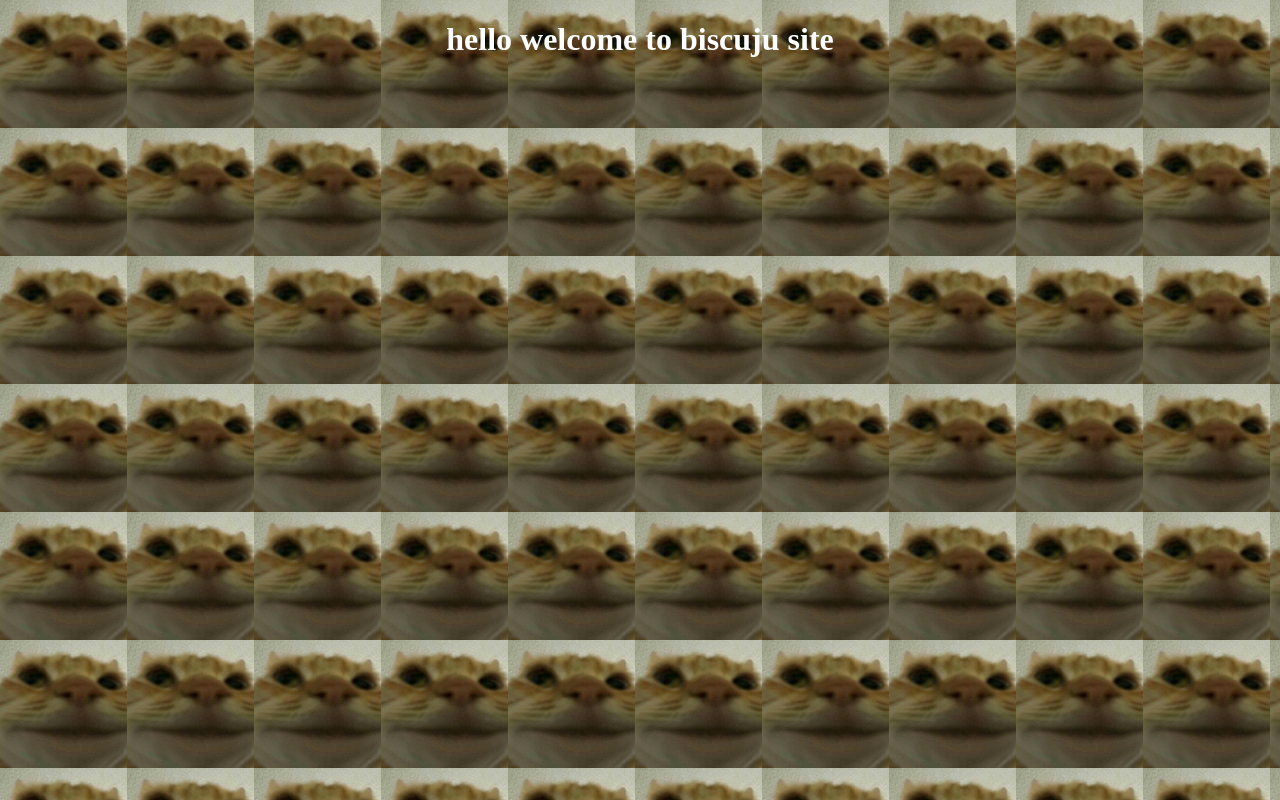
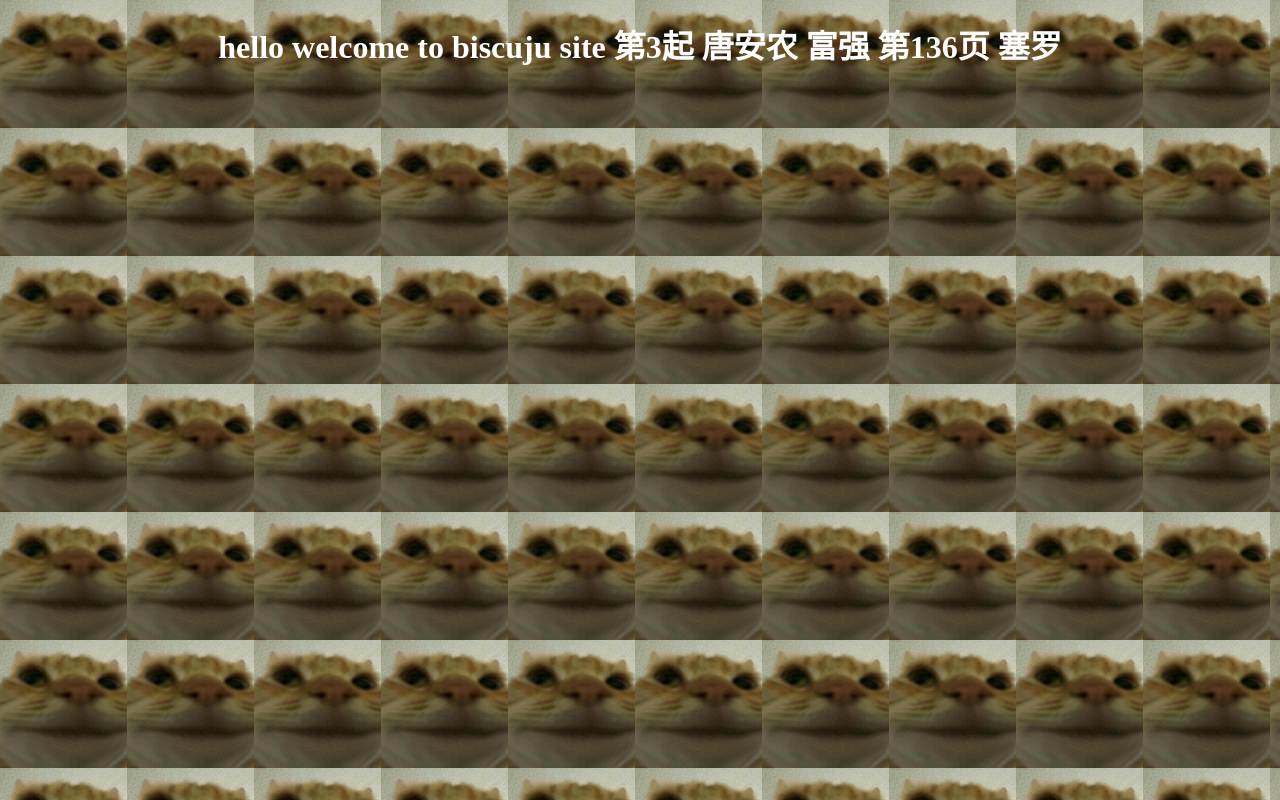
Before and after one commit to Skeretar/pisca, a plain HTML site: page index.html in a window 1280 px wide. Drawn offline with Linux system fonts and the light colour scheme.

Commit message:
Update index.html

```diff
--- a/index.html
+++ b/index.html
@@ -16,7 +16,7 @@
   </head>
 
   <body>
-    <h1>hello welcome to biscuju site </h1>
+    <h1>hello welcome to biscuju site  第3起 唐安农 富强 第136页 塞罗</h1>
   </body>
 
 </html>
```
